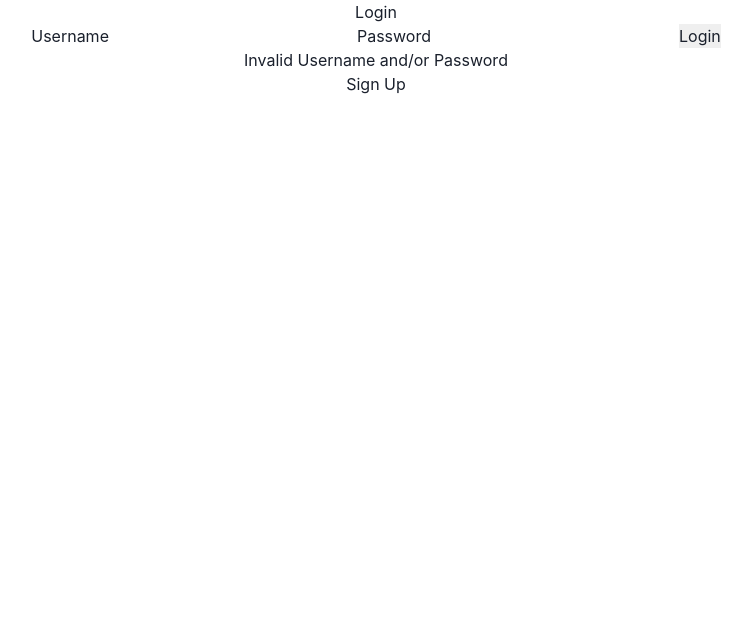
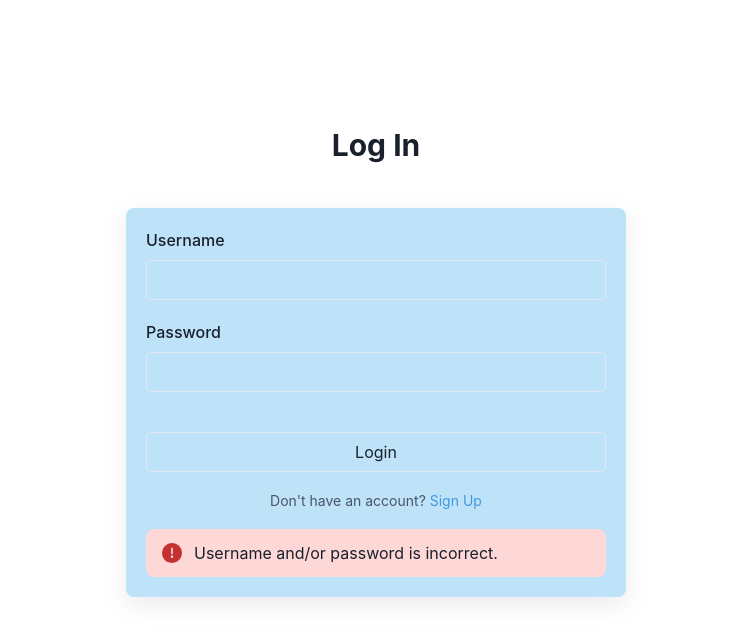
Before and after one commit to chubkey3/Cheduler, a React (Create React App) app in the folder frontend/: page /login in a window 1280 px wide. Both pictures are taken after a click on the input "Login". Shown: the top 640 px of the page, without its empty margins (264-1016 px from the left). Built offline with nearby package versions, Linux system fonts and the light colour scheme; no server answers.

Commit message:
added login page

```diff
--- a/frontend/src/components/navbar.js
+++ b/frontend/src/components/navbar.js
@@ -63,7 +63,7 @@ function Nav(props){
         )
     } else {
         return (
-            <Flex justifyContent={'space-around'} position={'fixed'} bottom={0} w={'100%'} mb={1} bgColor={'white'} borderTop={'1px'} borderColor={'gray.200'} pt={2} boxShadow={'rgba(100, 100, 111, 0.2) 0px 0px 3px 0px'}>
+            <Flex justifyContent={'space-around'} position={'fixed'} bottom={0} w={'100%'} bgColor={'white'} borderTop={'1px'} borderColor={'gray.200'} pt={2} boxShadow={'rgba(100, 100, 111, 0.2) 0px 0px 3px 0px'}>
 
                     <Link as={RouterLink} to="/dashboard"><AiFillHome fontSize="2em" color={props.active === "dashboard" && "#FED7D7"}/></Link>
 
--- a/frontend/src/pages/login.js
+++ b/frontend/src/pages/login.js
@@ -1,6 +1,7 @@
 import React, {useState, useEffect} from "react";
 import axios from 'axios';
-import {Link, useNavigate} from 'react-router-dom';
+import {Link as RouterLink, useNavigate} from 'react-router-dom';
+import {Flex, Box, FormControl, FormLabel, Input, FormHelperText, FormErrorMessage, HStack, VStack, Text, Alert, AlertIcon, AlertTitle, AlertDescription, Link} from '@chakra-ui/react';
 
 function Login(){
     const [username, setUsername] = useState("");
@@ -35,8 +36,29 @@ function Login(){
     }
 
     return(
-        <div className="login-container">
-            <h1>Login</h1>
+        <Flex flexDir={'column'} alignItems={'center'} justifyContent={'center'} w={'100vw'} h={'90vh'}>
+            <Text fontSize={'3xl'} fontWeight={'bold'} mb={10}>Log In</Text>
+            <Box w={['80%', '50%']} p={5} borderRadius={'lg'} maxW={'500px'} boxShadow={'rgba(149, 157, 165, 0.2) 0px 8px 24px'} bgColor={'blue.100'}>
+                <FormControl>
+                    <FormLabel htmlFor={'username'}>Username</FormLabel>
+                    <Input type={'text'} mb={5} value={username} onChange={(e) => {setUsername(e.target.value)}}/>
+                    <FormLabel htmlFor={'password'}>Password</FormLabel>
+                    <Input type={'password'} mb={10} value={password} onChange={(e) => {setPassword(e.target.value)}}/>
+                    <Input type={'submit'} value={'Login'} onClick={handleLogin}/>
+                    <FormHelperText mt={5}>Don't have an account? <Link as={RouterLink} to="/signup" color={'blue.400'}>Sign Up</Link></FormHelperText>
+                    {invalidlogin && <Alert status="error" borderRadius={'lg'} mt={5} size={'50'}><AlertIcon/><AlertDescription>Username and/or password is incorrect.</AlertDescription></Alert>}
+                </FormControl>
+            </Box>
+
+        </Flex>
+    )
+}
+
+export default Login;
+
+
+/*
+ <h1>Login</h1>
             <form onSubmit={handleLogin}>
                 <label>
                     Username
@@ -50,8 +72,4 @@ function Login(){
             </form>
             {invalidlogin && <div className="invalid-login">Invalid Username and/or Password</div>}
             <Link to="/signup">Sign Up</Link>
-        </div>
-    )
-}
-
-export default Login;
+*/
--- a/frontend/src/pages/tasks.js
+++ b/frontend/src/pages/tasks.js
@@ -21,6 +21,10 @@ FormControl,
   MenuButton,
   MenuList,
   MenuItem,
+  MenuGroup,
+  MenuDivider,
+  MenuOptionGroup,
+  MenuItemOption,
   useToast} from '@chakra-ui/react';
 import { ChevronDownIcon } from '@chakra-ui/icons';
 import {IoIosAdd} from 'react-icons/io';
@@ -94,7 +98,10 @@ export default function Tasks() {
 
     const sortbydate = () => {
         const temp = [...tasks];
-        temp.sort(function(a, b){return new Date((b !== "") ? b.completiondate : "1970-01-01") - new Date((a !== "") ? a.completiondate : "1970-01-01")});
+        temp.sort(function(a, b){
+            return new Date((a.completiondate !== "") ? a.completiondate : "1970-01-01") - new Date((b.completiondate !== "") ? b.completiondate : "1970-01-01")
+
+        });
         temp.reverse();
         setTasks(temp);
         setActiveSort("date");
@@ -116,13 +123,22 @@ export default function Tasks() {
 
                     <Menu>
                         <MenuButton as={Button} rightIcon={<ChevronDownIcon/>}>
-                            Sort By
+                            Filters
                         </MenuButton>
                         <MenuList>
-                            <MenuItem onClick={sortbyimpt} color={activeSort === 'impt' && 'red.500'}>Importance</MenuItem>
-                            <MenuItem onClick={sortbyalph} color={activeSort === 'alph' && 'red.500'}>A-Z</MenuItem>
-                            <MenuItem onClick={sortbydate} color={activeSort === 'date' && 'red.500'}>Date</MenuItem>
+                            <MenuGroup title='Sort'>
+                                <MenuItem onClick={sortbyimpt} color={activeSort === 'impt' && 'red.500'}>Importance</MenuItem>
+                                <MenuItem onClick={sortbyalph} color={activeSort === 'alph' && 'red.500'}>A-Z</MenuItem>
+                                <MenuItem onClick={sortbydate} color={activeSort === 'date' && 'red.500'}>Date</MenuItem>
+                            </MenuGroup>
+                            <MenuGroup title='Include'>
+                                <MenuDivider/>
+                                <MenuOptionGroup>
+                                    <MenuItemOption>Date</MenuItemOption>
+                                </MenuOptionGroup>
+                            </MenuGroup>
                         </MenuList>
+
                     </Menu>
                     </HStack>
                 </Flex>
```
